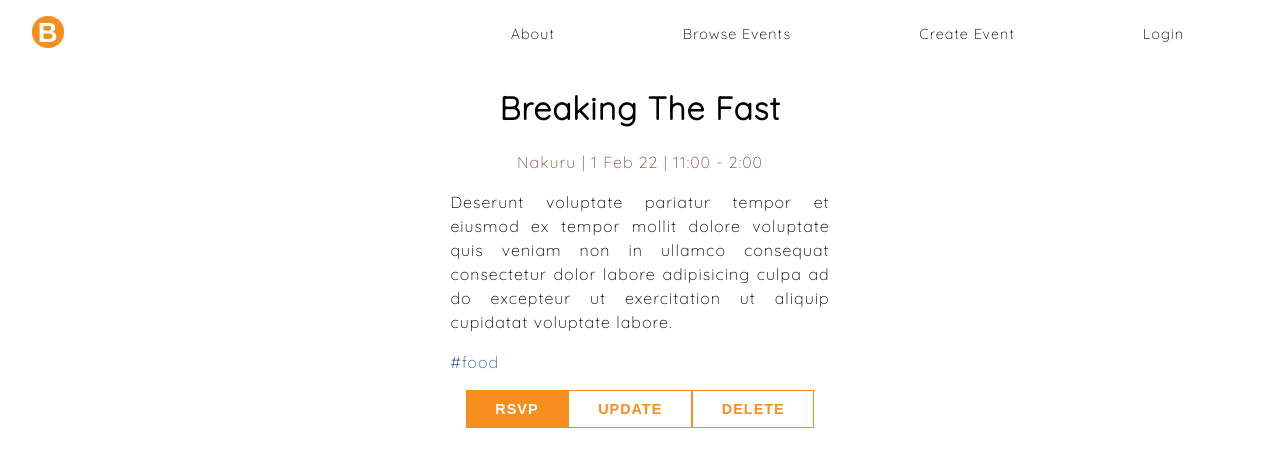
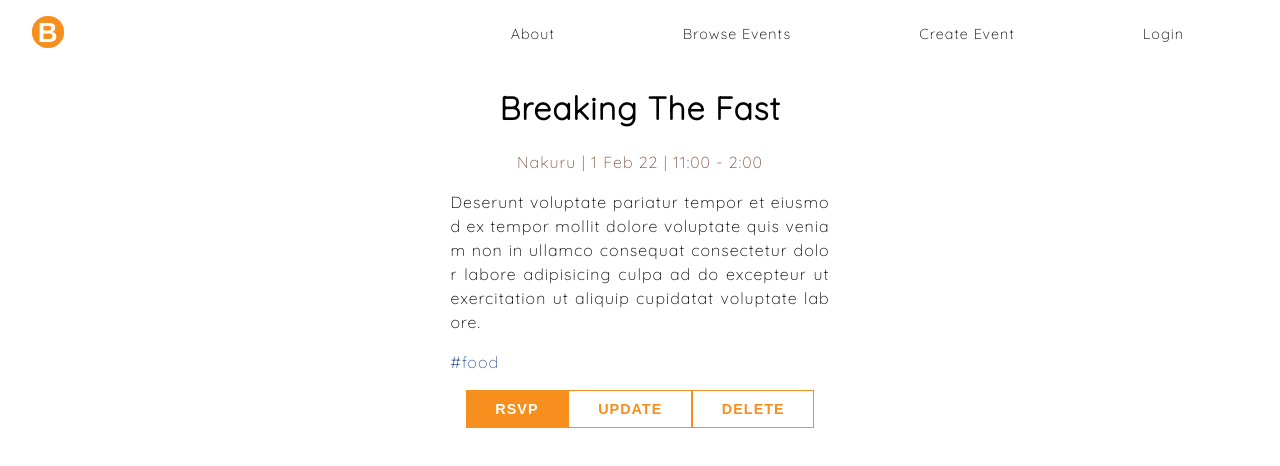
Before and after one commit to dngst/brightevents, a React (Create React App) app: page /event in a window 1280 px wide. Shown: the top 466 px of the page. Built offline with nearby package versions, Linux system fonts and the light colour scheme.

Commit message:
Add word break

```diff
--- a/src/pages/Event.js
+++ b/src/pages/Event.js
@@ -15,7 +15,7 @@ const Event = () => {
       <Paragraph capitalize className="event-details">
         nakuru | 1 feb 22 | 11:00 - 2:00
       </Paragraph>
-      <Paragraph justify>
+      <Paragraph justify break className="event-desc">
         Deserunt voluptate pariatur tempor et eiusmod ex tempor mollit dolore
         voluptate quis veniam non in ullamco consequat consectetur dolor labore
         adipisicing culpa ad do excepteur ut exercitation ut aliquip cupidatat
```
